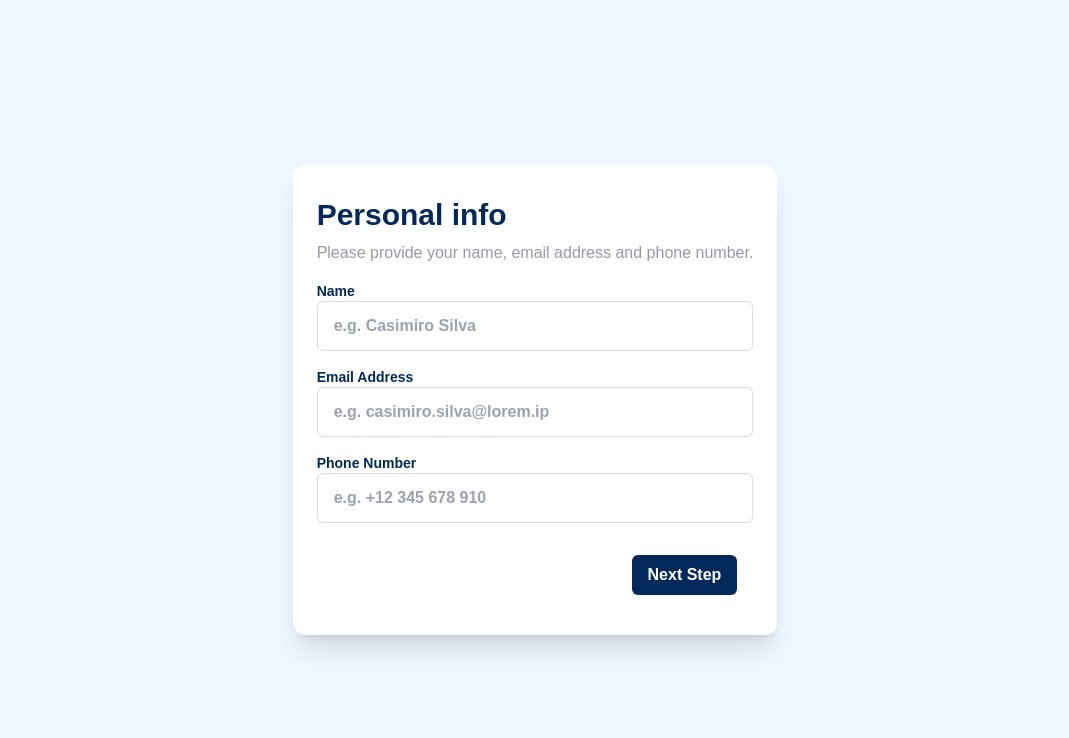
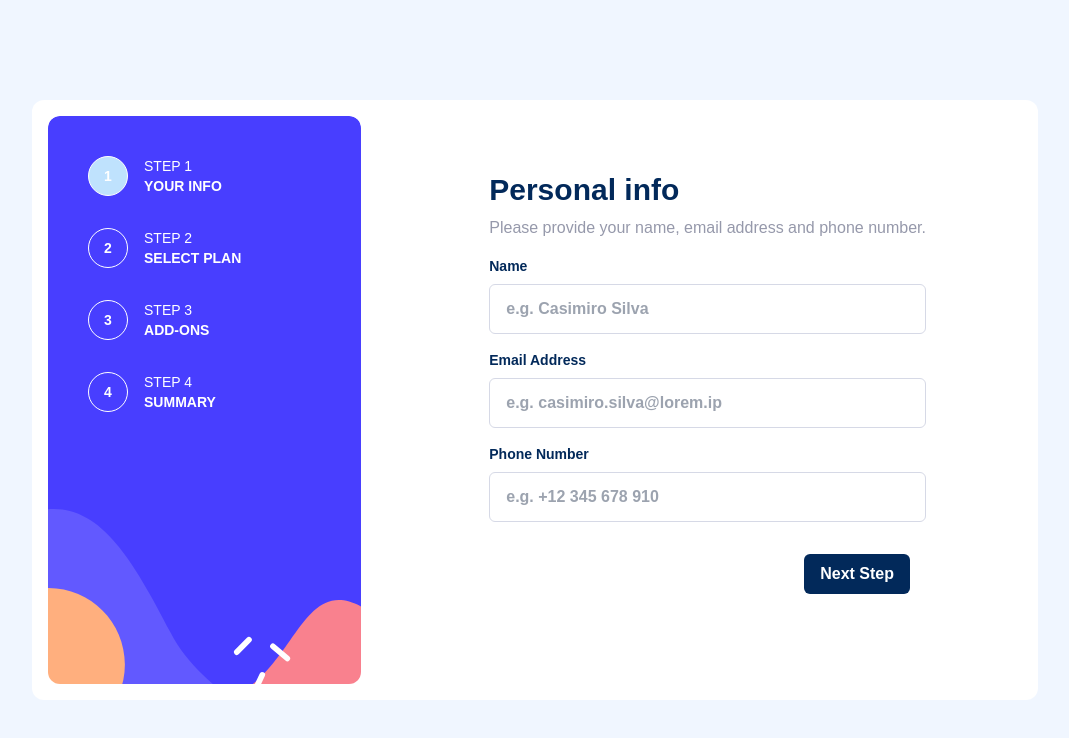
Before and after one commit to natalia-sampaio/multi-step-form, a Vue app: page / in a window 1280 px wide. Shown: the top 738 px of the page, without its empty margins (105-1174 px from the left). Built offline with nearby package versions, Linux system fonts and the light colour scheme.

Commit message:
:iphone: wip: desktop screen

```diff
--- a/src/App.vue
+++ b/src/App.vue
@@ -1,5 +1,6 @@
 <script setup>
 import Sidebar from './components/Sidebar.vue'
+import IconSidebar from './components/icons/IconSidebar.vue';
 
 </script>
 
@@ -15,12 +16,29 @@ export default {
 
 <template>
   <div class="bg-sidebar-mobile bg-cover bg-no-repeat h-[172px] lg:hidden">
-    <nav class="text-center text-white pt-8">
-      <Sidebar page="1" :class="$route.name === 'page1' ? 'bg-blue-light text-blue-marine' : ''"/>
-      <Sidebar page="2" :class="$route.name === 'page2' ? 'bg-blue-light text-blue-marine' : ''"/>
-      <Sidebar page="3" :class="$route.name === 'page3' ? 'bg-blue-light text-blue-marine' : ''"/>
-      <Sidebar page="4" :class="$route.name === 'page4' ? 'bg-blue-light text-blue-marine' : $route.name === 'page5' ? 'bg-blue-light text-blue-marine' : ''"/>
-    </nav>
+    <div class="flex justify-center text-white pt-8">
+      <IconSidebar page="1" :class="$route.name === 'page1' ? 'bg-blue-light text-blue-marine' : ''"/>
+      <IconSidebar page="2" :class="$route.name === 'page2' ? 'bg-blue-light text-blue-marine' : ''"/>
+      <IconSidebar page="3" :class="$route.name === 'page3' ? 'bg-blue-light text-blue-marine' : ''"/>
+      <IconSidebar page="4" :class="$route.name === 'page4' ? 'bg-blue-light text-blue-marine' : $route.name === 'page5' ? 'bg-blue-light text-blue-marine' : ''"/>
+    </div>
+  </div>
+
+  <div class="hidden lg:block rounded-tl-xl rounded-bl-xl bg-white p-4 h-3/4">
+    <div class="bg-sidebar-desktop rounded-xl flex flex-col bg-cover w-full h-full pt-6 pl-6">
+        <Sidebar title="Step 1" description="Your Info">
+        <IconSidebar page="1" :class="$route.name === 'page1' ? 'bg-blue-light text-blue-marine' : ''"/>
+        </Sidebar>
+        <Sidebar title="Step 2" description="Select Plan">
+          <IconSidebar page="2" :class="$route.name === 'page2' ? 'bg-blue-light text-blue-marine' : ''"/>
+        </Sidebar>
+        <Sidebar title="Step 3" description="Add-Ons">
+          <IconSidebar page="3" :class="$route.name === 'page3' ? 'bg-blue-light text-blue-marine' : ''"/>
+        </Sidebar>
+        <Sidebar title="Step 4" description="Summary">
+          <IconSidebar page="4" :class="$route.name === 'page4' ? 'bg-blue-light text-blue-marine' : $route.name === 'page5' ? 'bg-blue-light text-blue-marine' : ''"/>
+        </Sidebar>
+    </div>
   </div>
 
   <RouterView v-model:yearly="yearly" :yearly="yearly" />
--- a/src/components/Card.vue
+++ b/src/components/Card.vue
@@ -2,7 +2,7 @@
 </script>
 
 <template>
-    <div class="mx-4 p-6 mt-[-4rem] bg-white rounded-xl shadow-xl lg:m-auto">
+    <div class="mx-4 p-6 mt-[-4rem] bg-white rounded-xl shadow-xl lg:m-0 lg:h-3/4 lg:px-28 lg:py-16 lg:rounded-tl-none lg:rounded-bl-none lg:shadow-none">
         <h2 class="text-blue-marine font-bold text-xl my-2 lg:text-3xl">
             <slot name="title"></slot>
         </h2>
--- a/src/components/FormItem.vue
+++ b/src/components/FormItem.vue
@@ -1,6 +1,6 @@
 <template>
     <label class="text-blue-marine text-sm grid my-4">
-      <div class="flex justify-between">
+      <div class="flex justify-between lg:mb-2">
         <h3><slot name="label"></slot></h3>
         <span class="text-red-600"><slot name="error"></slot></span>
       </div>
--- a/src/components/Sidebar.vue
+++ b/src/components/Sidebar.vue
@@ -1,10 +1,16 @@
 <script setup>
 defineProps({
-    page: String,
-    isCurrentPage: false
+    title: String,
+    description: String
 })
 </script>
 
 <template>
-    <button :class="isCurrentPage ? 'bg-blue-light text-blue-marine' : 'w-10 h-10 border border-white m-2 rounded-full font-bold'">{{ page }}</button>
+    <div class="text-white flex uppercase text-sm m-2">
+        <slot></slot>
+        <div class="grid pl-2 pr-28">
+            <span class="self-end">{{ title }}</span>
+            <span class="font-bold">{{ description }}</span>
+        </div>
+    </div>
 </template>
--- /dev/null
+++ b/src/components/icons/IconSidebar.vue
@@ -0,0 +1,9 @@
+<script setup>
+defineProps({
+    page: String
+})
+</script>
+
+<template>
+    <div class="w-10 h-10 border text-white border-white m-2 rounded-full font-bold flex items-center justify-center">{{ page }}</div>
+</template>
```
